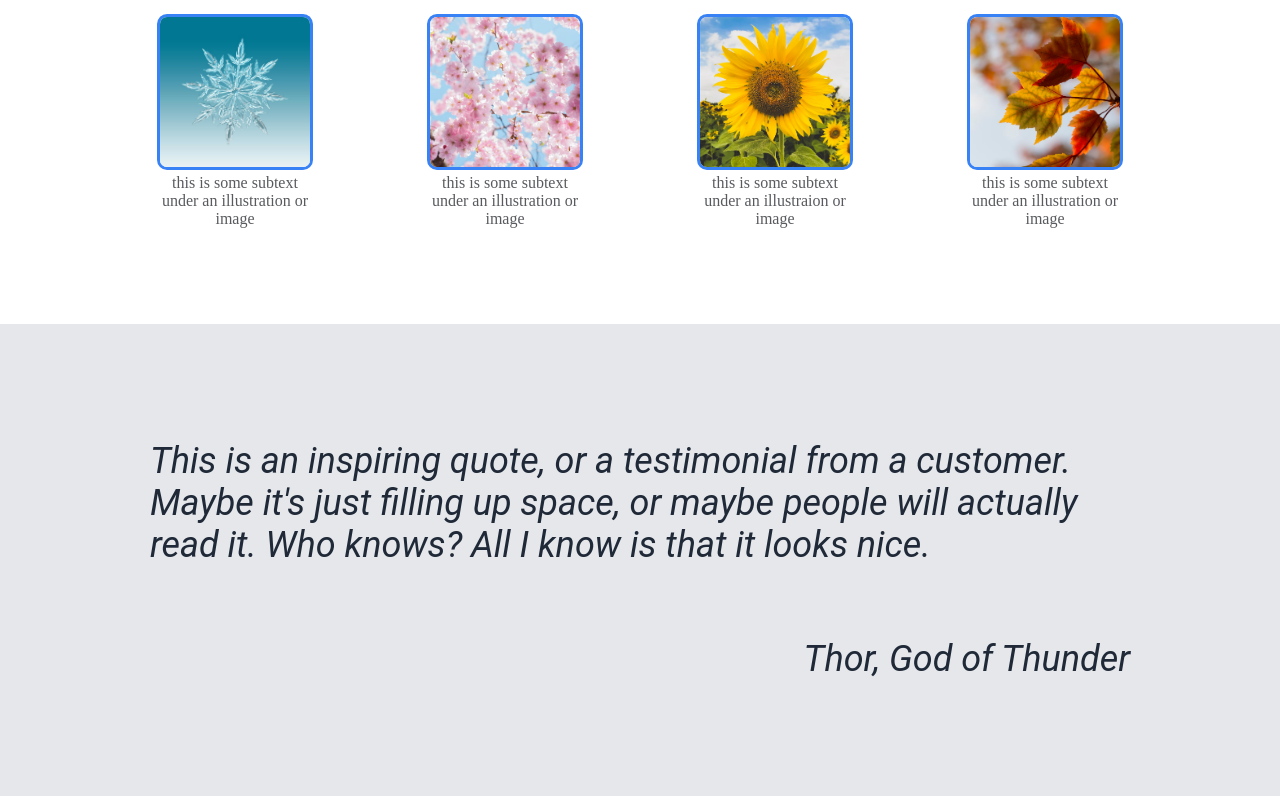
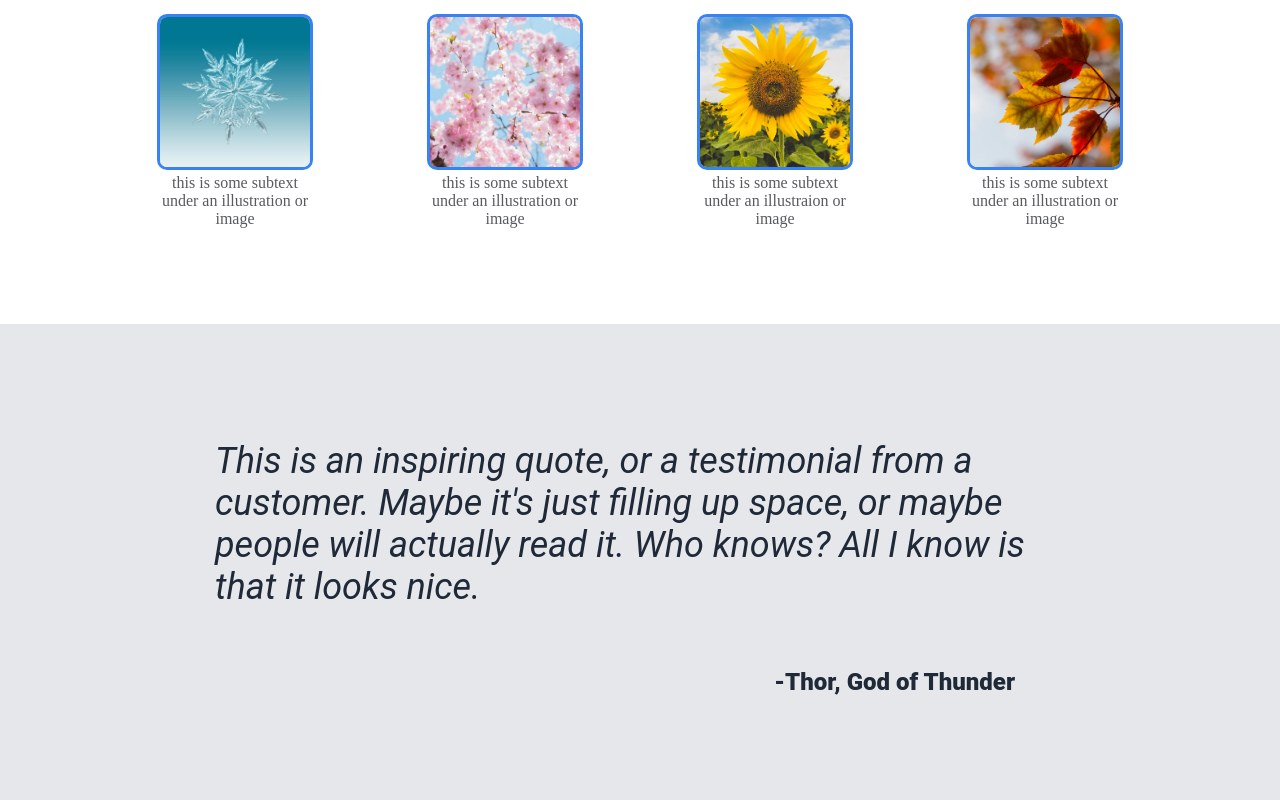
Before and after one commit to T-Khoury/Project-LandingPage, a plain HTML site: page index.html in a window 1280 px wide. Shown: the part 747-1547 px from the top of the page. Drawn offline with Linux system fonts and the light colour scheme.

Commit message:
Complete styling for section 3

```diff
--- a/index.html
+++ b/index.html
@@ -59,7 +59,7 @@
     <div class="section-three">
         <div class="quote">
             <p>This is an inspiring quote, or a testimonial from a customer.  Maybe it's just filling up space, or maybe people will actually read it.  Who knows?  All I know is that it looks nice.</p>
-                <p class="author">Thor, God of Thunder</p>
+                <p class="author">-Thor, God of Thunder</p>
         </div>
     </div>
 
--- a/styles.css
+++ b/styles.css
@@ -39,22 +39,34 @@
 .section-three {
     background-color: #E5E7EB;
     padding: 80px 150px 80px 150px;
+    display: flex;
+    justify-content: center;
 }
 
 .quote {
     display: flex;
     flex-direction: column;
+    max-width: 850px;
+
 }
 
 .author {
-    align-self: flex-end;
+    justify-self: flex-end;
+    margin-right: 50px;
 }
 
 .quote p {
     font-family: "Roboto", sans-serif;
     font-size: 36px;
     font-style: italic;
-    color: #1F2937
+    color: #1F2937;
+}
+
+.quote .author {
+    font-size: 24px;
+    font-style: normal;
+    font-weight: 900;
+    align-self: flex-end;
 }
 
 .media .image {
```
